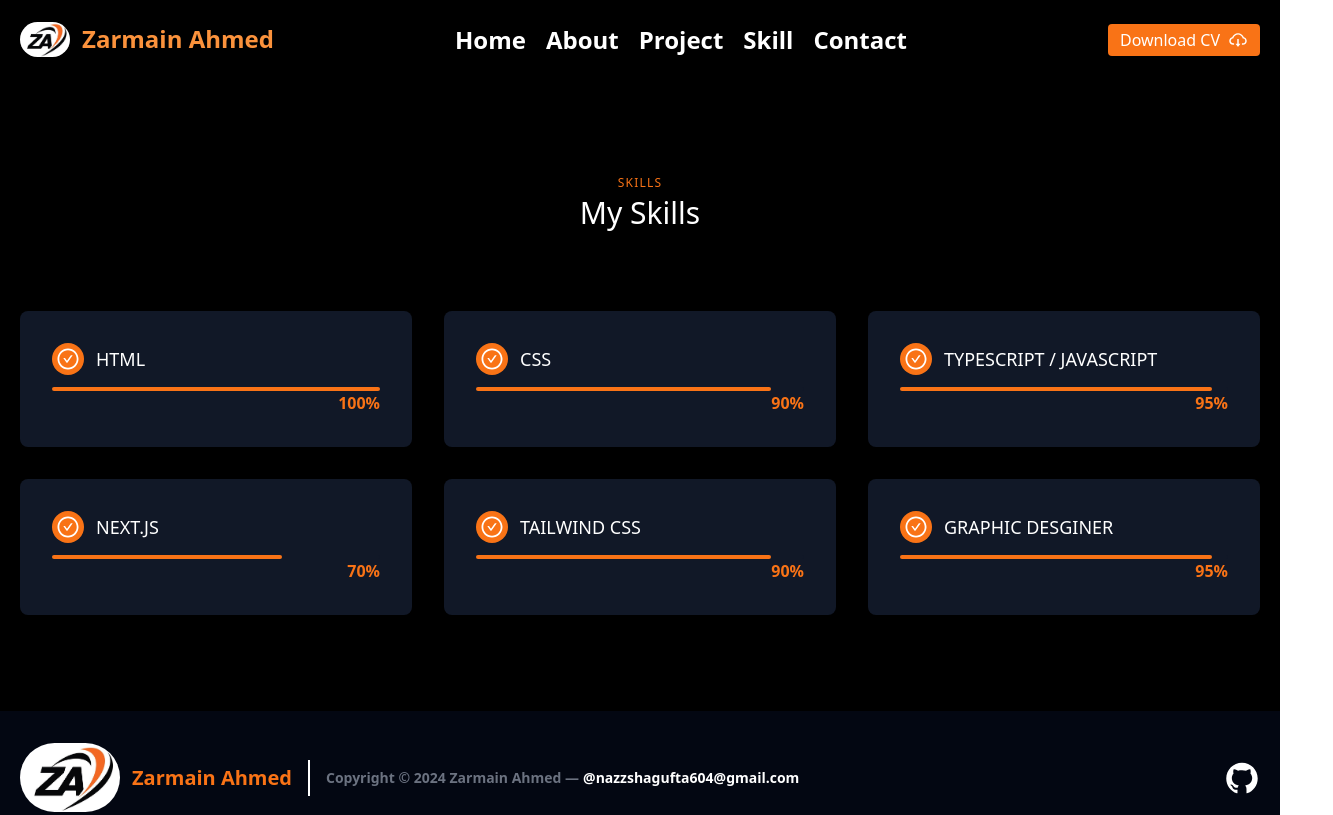
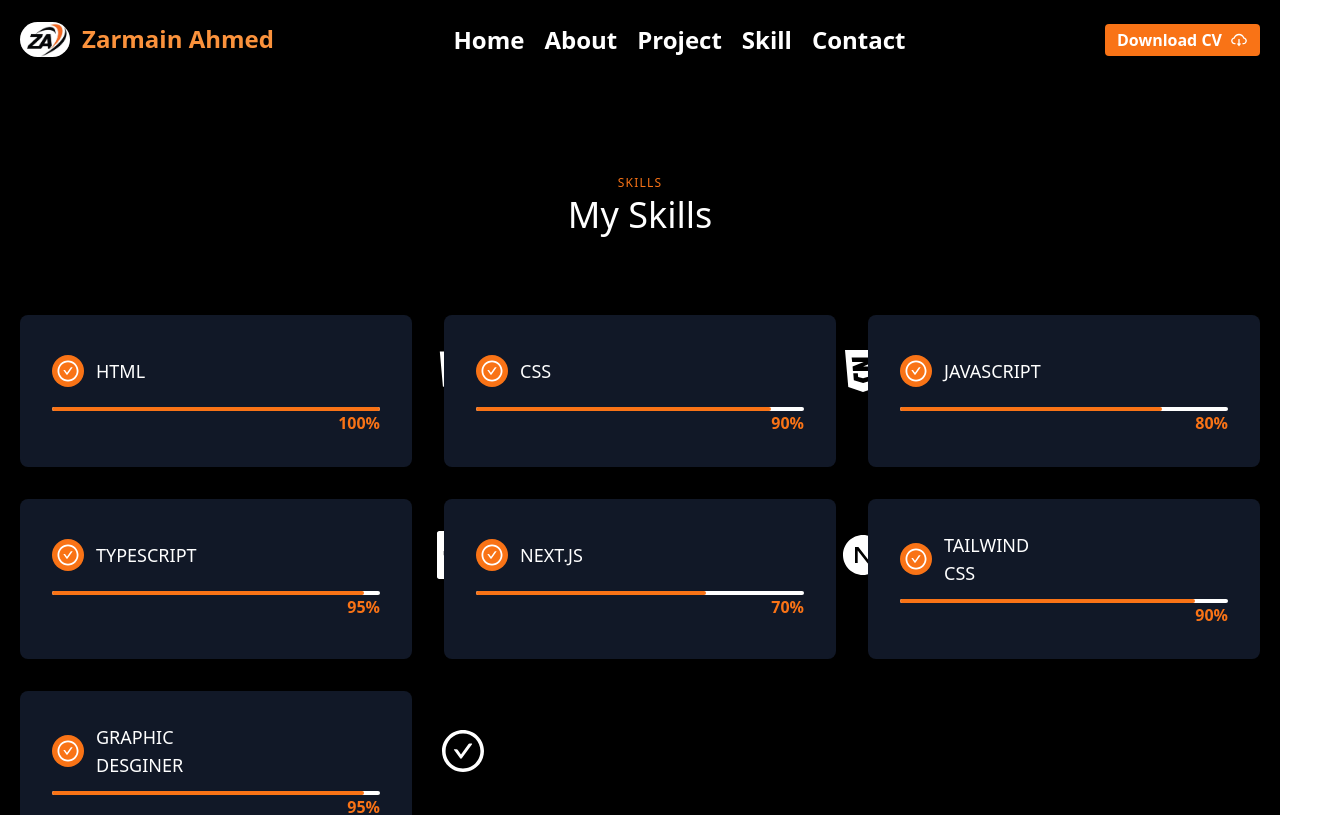
Before and after one commit to ZARMAIN-AHMED/portfolio06, a Next.js app: page /component/skills in a window 1280 px wide. Shown: the top 815 px of the page, 1333 px wide, since content can reach past the window. Built offline with nearby package versions, Linux system fonts and the light colour scheme.

Commit message:
portfolio06

```diff
--- a/package.json
+++ b/package.json
@@ -10,6 +10,7 @@
   },
   "dependencies": {
     "next": "14.2.15",
+    "next-themes": "^0.3.0",
     "react": "^18",
     "react-dom": "^18",
     "react-icons": "^5.3.0",
--- a/src/app/component/contact/page.tsx
+++ b/src/app/component/contact/page.tsx
@@ -28,8 +28,8 @@ function Contact() {
       </div>
 
     <div className="lg:w-1/3 md:w-1/2 bg-gray-900 flex flex-col md:ml-auto w-full md:py-8 mt-8 md:mt-0 p-6 rounded-l-lg">
-      <h2 className="text-white text-lg mb-1 font-medium title-font">
-        Contact
+      <h2 className="text-white text-3xl  mb-1 font-medium title-font">
+        Contact Me
       </h2>
       <p className="leading-relaxed mb-5 text-white">
     Feel Free Contact
--- a/src/app/component/navbar/page.tsx
+++ b/src/app/component/navbar/page.tsx
@@ -13,23 +13,24 @@ function Navbar() {
       <Image src={'/logoo.jpg'}
                       height={50}
                       width={50} alt={'logo'}
-                      className='rounded-full    '
+                      className='rounded-full '
 
       />
       <span className="ml-3 text-2xl text-orange-400 font-bold">Zarmain Ahmed</span>
     </a>
     <div className="md:ml-auto md:mr-auto flex flex-wrap items-center text-base justify-center ">
-      <Link target='_blank '  href={''} className="mr-5 hover:text-orange-500 text-2xl font-bold leading-relaxed">Home</Link>
+      <Link  href={'/component/hero'} className="mr-5 hover:text-orange-500 text-2xl font-bold leading-relaxed">Home</Link>
       <Link href={'/component/about'}  className="mr-5 hover:text-orange-500 text-2xl font-bold">About</Link>
       <Link href={'/component/project'}    className="mr-5 hover:text-orange-500 text-2xl font-bold">Project</Link>
       <Link href={'/component/skills'}    className="mr-5 hover:text-orange-500 text-2xl font-bold">Skill</Link>
       <Link href={'/component/contact'} className="mr-5 hover:text-orange-500 text-2xl font-bold">Contact</Link>
     </div>
     <a href='/myCV.pdf'>
-    <button className="inline-flex items-center bg-orange-500 border-0 py-1 px-3 focus:outline-none hover:bg-amber-600 rounded text-base mt-4 md:mt-0">
+    <button className="inline-flex items-center bg-orange-500 border-0 py-1 px-3 focus:outline-none hover:bg-amber-600
+     rounded text-base mt-4 md:mt-0 font-bold">
 
           Download CV
-      <AiOutlineCloudDownload className='text-xl ml-2' />
+      <AiOutlineCloudDownload className='text-lg ml-2 ' />
 
     </button></a>
   </div>
--- a/src/app/component/skills/page.tsx
+++ b/src/app/component/skills/page.tsx
@@ -1,5 +1,13 @@
 import React from 'react'
 import {  AiOutlineCheckCircle } from "react-icons/ai";
+
+import { AiFillHtml5 } from "react-icons/ai";
+import { FaCss3Alt } from "react-icons/fa";
+import { RiNextjsFill } from "react-icons/ri";
+import { SiTypescript } from "react-icons/si";
+import { RiTailwindCssFill } from "react-icons/ri";
+import { IoLogoJavascript } from 'react-icons/io5';
+
 function Skills() {
   return (
     <div>
@@ -9,7 +17,7 @@ function Skills() {
       <h2 className="text-xs text-orange-500 tracking-widest font-medium title-font mb-1">
         SKILLS
       </h2>
-      <h1 className="sm:text-3xl text-3xl font-medium  text-white">
+      <h1 className="sm:text-4xl text-4xl font-medium  text-white">
         My Skills
       </h1>
     </div>
@@ -23,9 +31,11 @@ function Skills() {
             <h2 className="text-white text-lg title-font font-medium">
             HTML
             </h2>
+            <div className='text-5xl pl-72'><AiFillHtml5 /> </div>
           </div>
           <div className="flex-grow">
-            <div className='relative h-1 w-full bg-gray-900 rounded-xl'>
+
+            <div className='relative h-1 w-full bg-white rounded-xl'>
                 <div className='absolute bg-orange-500 h-1 rounded-xl w-[100%]'></div>
             </div>
             <p className='font-bold text-orange-500 text-right'>100%</p>
@@ -41,9 +51,11 @@ function Skills() {
             <h2 className="text-white text-lg title-font font-medium">
             CSS
             </h2>
+            <div className='text-5xl pl-72'><FaCss3Alt /> </div>
+
           </div>
           <div className="flex-grow">
-            <div className='relative h-1 w-full bg-gray-900 rounded-xl'>
+            <div className='relative h-1 w-full bg-white rounded-xl'>
                 <div className='absolute bg-orange-500 h-1 rounded-xl w-[90%]'></div>
             </div>
             <p className='font-bold text-orange-500 text-right'>90%</p>
@@ -51,6 +63,26 @@ function Skills() {
         </div>
       </div>
 
+      <div className="p-4 w-[100%]  md:w-1/3">
+        <div className="flex rounded-lg h-full bg-gray-900 p-8 flex-col">
+          <div className="flex items-center mb-3">
+            <div className="w-8 h-8 mr-3 inline-flex items-center justify-center rounded-full bg-orange-500 text-white flex-shrink-0">
+            < AiOutlineCheckCircle  className='text-2xl font-bold'/>
+            </div>
+            <h2 className="text-white text-lg title-font font-medium">
+            JAVASCRIPT
+            </h2>
+            <div className='text-5xl pl-60'><IoLogoJavascript  /> </div>
+
+          </div>
+          <div className="flex-grow">
+            <div className='relative h-1 w-full bg-white rounded-xl'>
+                <div className='absolute bg-orange-500 h-1 rounded-xl w-[80%]'></div>
+            </div>
+            <p className='font-bold text-orange-500 text-right'>80%</p>
+          </div>
+        </div>
+      </div>
 
 
       <div className="p-4 w-[100%]  md:w-1/3">
@@ -60,11 +92,13 @@ function Skills() {
             < AiOutlineCheckCircle  className='text-2xl font-bold'/>
             </div>
             <h2 className="text-white text-lg title-font font-medium">
-            TYPESCRIPT / JAVASCRIPT
+            TYPESCRIPT
             </h2>
+            <div className='text-5xl pl-60'><SiTypescript /> </div>
+
           </div>
           <div className="flex-grow">
-            <div className='relative h-1 w-full bg-gray-900 rounded-xl'>
+            <div className='relative h-1 w-full bg-white rounded-xl'>
                 <div className='absolute bg-orange-500 h-1 rounded-xl w-[95%]'></div>
             </div>
             <p className='font-bold text-orange-500 text-right'>95%</p>
@@ -82,9 +116,11 @@ function Skills() {
             <h2 className="text-white text-lg title-font font-medium">
             NEXT.JS
             </h2>
+            <div className='text-5xl pl-64'><RiNextjsFill /> </div>
+
           </div>
           <div className="flex-grow">
-            <div className='relative h-1 w-full bg-gray-900 rounded-xl'>
+            <div className='relative h-1 w-full bg-white rounded-xl'>
                 <div className='absolute bg-orange-500 h-1 rounded-xl w-[70%]'></div>
             </div>
             <p className='font-bold text-orange-500 text-right'>70%</p>
@@ -100,9 +136,10 @@ function Skills() {
             <h2 className="text-white text-lg title-font font-medium">
             TAILWIND CSS
             </h2>
+            <div className='text-5xl pl-64'><RiTailwindCssFill /> </div>
           </div>
           <div className="flex-grow">
-            <div className='relative h-1 w-full bg-gray-900 rounded-xl'>
+            <div className='relative h-1 w-full bg-white rounded-xl'>
                 <div className='absolute bg-orange-500 h-1 rounded-xl w-[90%]'></div>
             </div>
             <p className='font-bold text-orange-500 text-right'>90%</p>
@@ -119,9 +156,11 @@ function Skills() {
             <h2 className="text-white text-lg title-font font-medium">
             GRAPHIC DESGINER
             </h2>
+
+            <div className='text-5xl pl-64'>< AiOutlineCheckCircle /> </div>
           </div>
           <div className="flex-grow">
-            <div className='relative h-1 w-full bg-gray-900 rounded-xl'>
+            <div className='relative h-1 w-full bg-white rounded-xl'>
                 <div className='absolute bg-orange-500 h-1 rounded-xl w-[95%]'></div>
             </div>
             <p className='font-bold text-orange-500 text-right'>95%</p>
```
Also changed, not shown: 1 other file (tests, documents, lock files or other folders).
